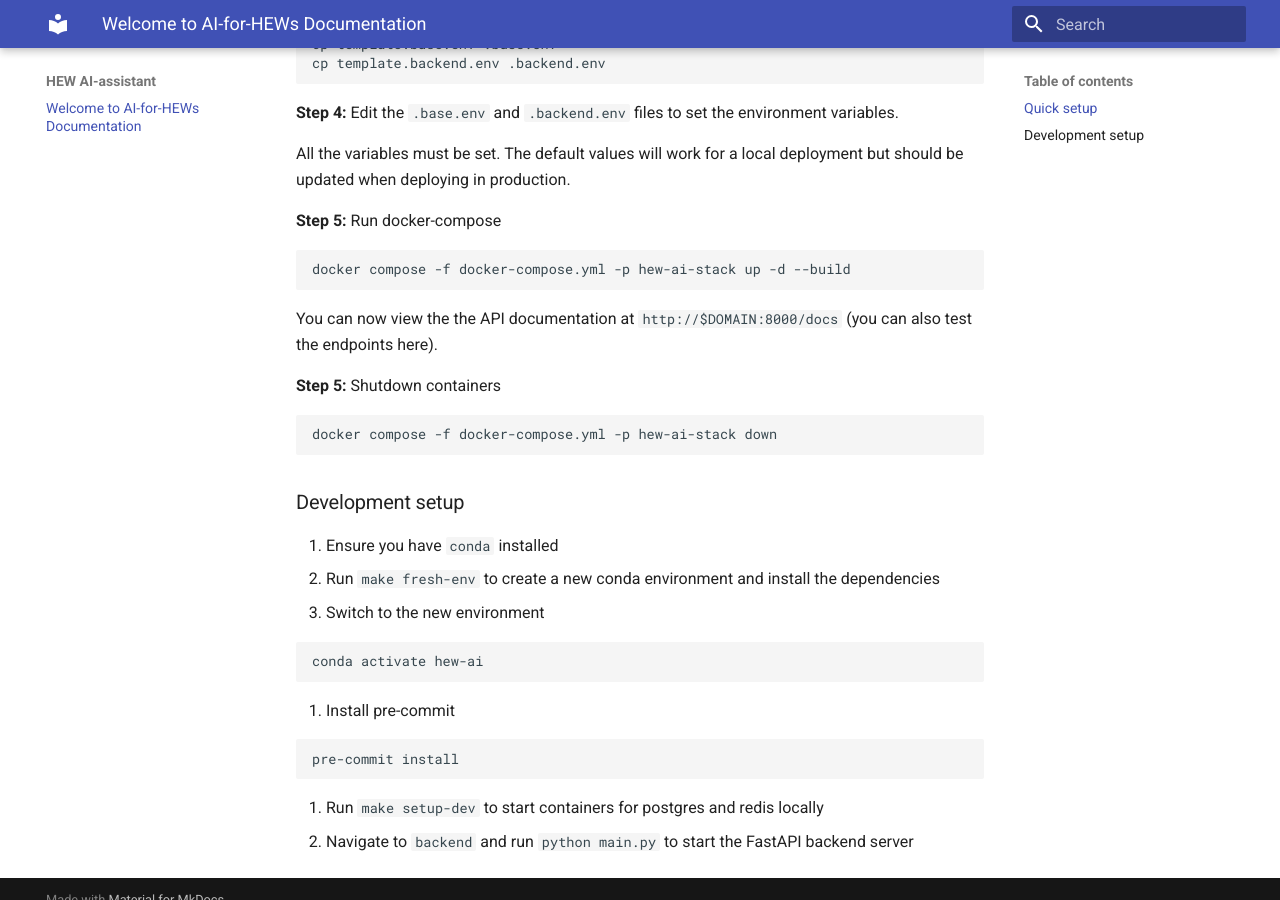
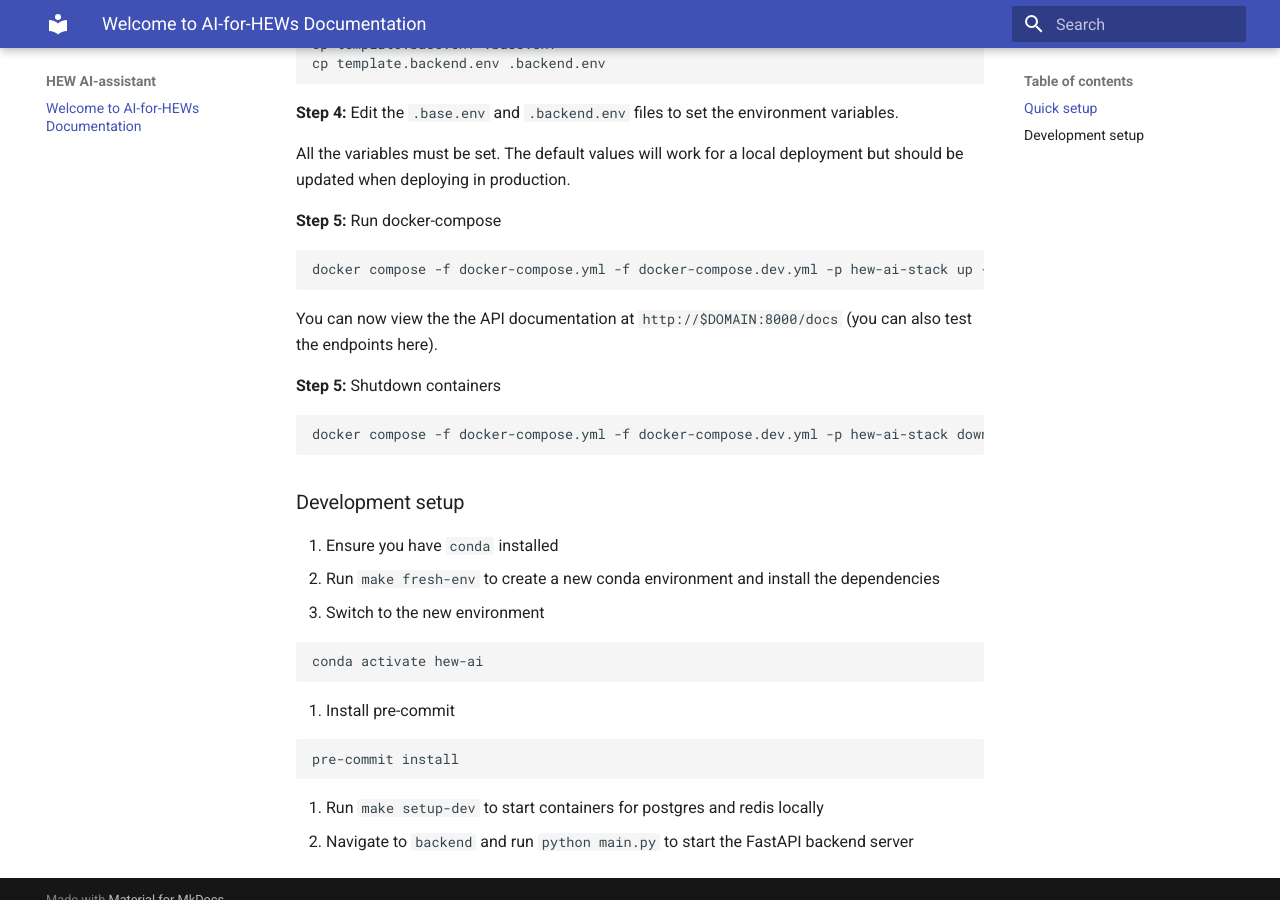
Before and after one commit to robellmh/HCD-AI, an MkDocs documentation site: the page built from docs/index.md, in a window 1280 px wide and 900 px high, scrolled down 558 px. Built offline with MkDocs 1.6.1 and Material for MkDocs 9.7.7, drawn with Linux system fonts in a browser that asks for light colours.

Commit message:
split db components into .dev docker-compose

````diff
--- a/docs/index.md
+++ b/docs/index.md
@@ -34,7 +34,7 @@ be updated when deploying in production.
 **Step 5:** Run docker-compose
 
 ```shell
-docker compose -f docker-compose.yml -p hew-ai-stack up -d --build
+docker compose -f docker-compose.yml -f docker-compose.dev.yml -p hew-ai-stack up -d --build
 ```
 
 You can now view the the API documentation at
@@ -43,7 +43,7 @@ You can now view the the API documentation at
 **Step 5:** Shutdown containers
 
 ```shell
-docker compose -f docker-compose.yml -p hew-ai-stack down
+docker compose -f docker-compose.yml -f docker-compose.dev.yml -p hew-ai-stack down
 ```
 
 ### Development setup
````
Also changed, not shown: README.md (+2 -2 lines).
